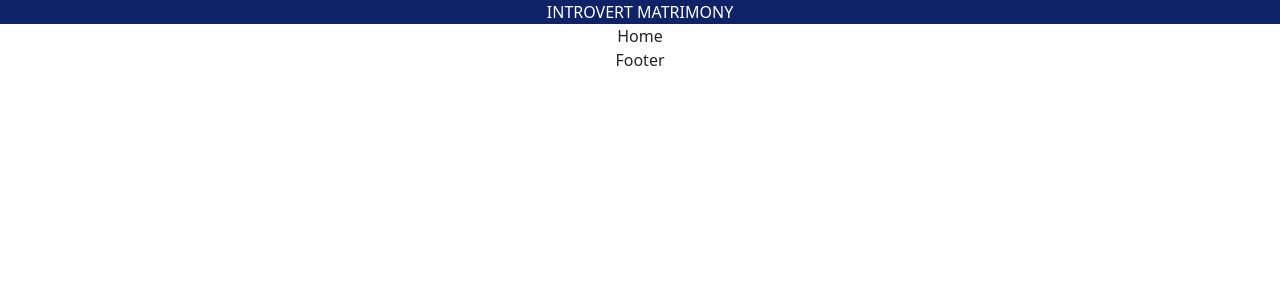
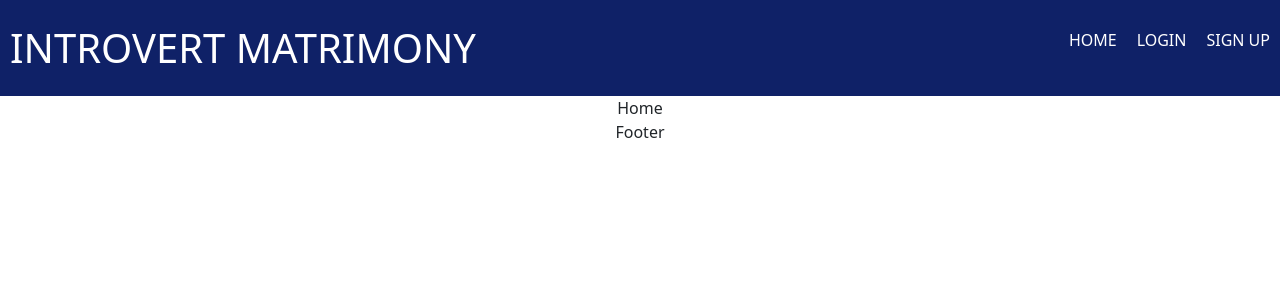
Before and after one commit to NavaneethReddyNalla/FullStackFinalProject, a React (Create React App) app in the folder frontend/: page / in a window 1280 px wide. Shown: the top 300 px of the page. Built offline with nearby package versions, Linux system fonts and the light colour scheme.

Commit message:
Created the header

```diff
--- a/frontend/src/Components/Header/Header.css
+++ b/frontend/src/Components/Header/Header.css
@@ -2,4 +2,24 @@ header {
     background-color: var(--dark);
     color: white;
     text-transform: uppercase;
+    min-height: 12vh;
+    display: flex;
+    align-items: center;
+    padding: 0px 10px;
+    justify-content: space-between;
 }
+
+.title {
+    font-size: 40px;
+}
+
+.nav-buttons {
+    display: flex;
+    gap: 20px;
+    align-items: center;
+}
+
+.nav-button {
+    text-decoration: none;
+    color: white;
+}
--- a/frontend/src/Components/Header/Header.js
+++ b/frontend/src/Components/Header/Header.js
@@ -1,3 +1,4 @@
+import { NavLink } from "react-router-dom";
 import "./Header.css";
 import React from "react";
 
@@ -5,6 +6,19 @@ function Header() {
   return (
     <header>
       <span className="title">Introvert Matrimony</span>
+      <nav title="navigation-bar">
+        <ul className="nav-buttons">
+          <NavLink className="nav-button" to="/">
+            Home
+          </NavLink>
+          <NavLink className="nav-button" to="/login">
+            Login
+          </NavLink>
+          <NavLink className="nav-button" to="/signup">
+            Sign Up
+          </NavLink>
+        </ul>
+      </nav>
     </header>
   );
 }
```
